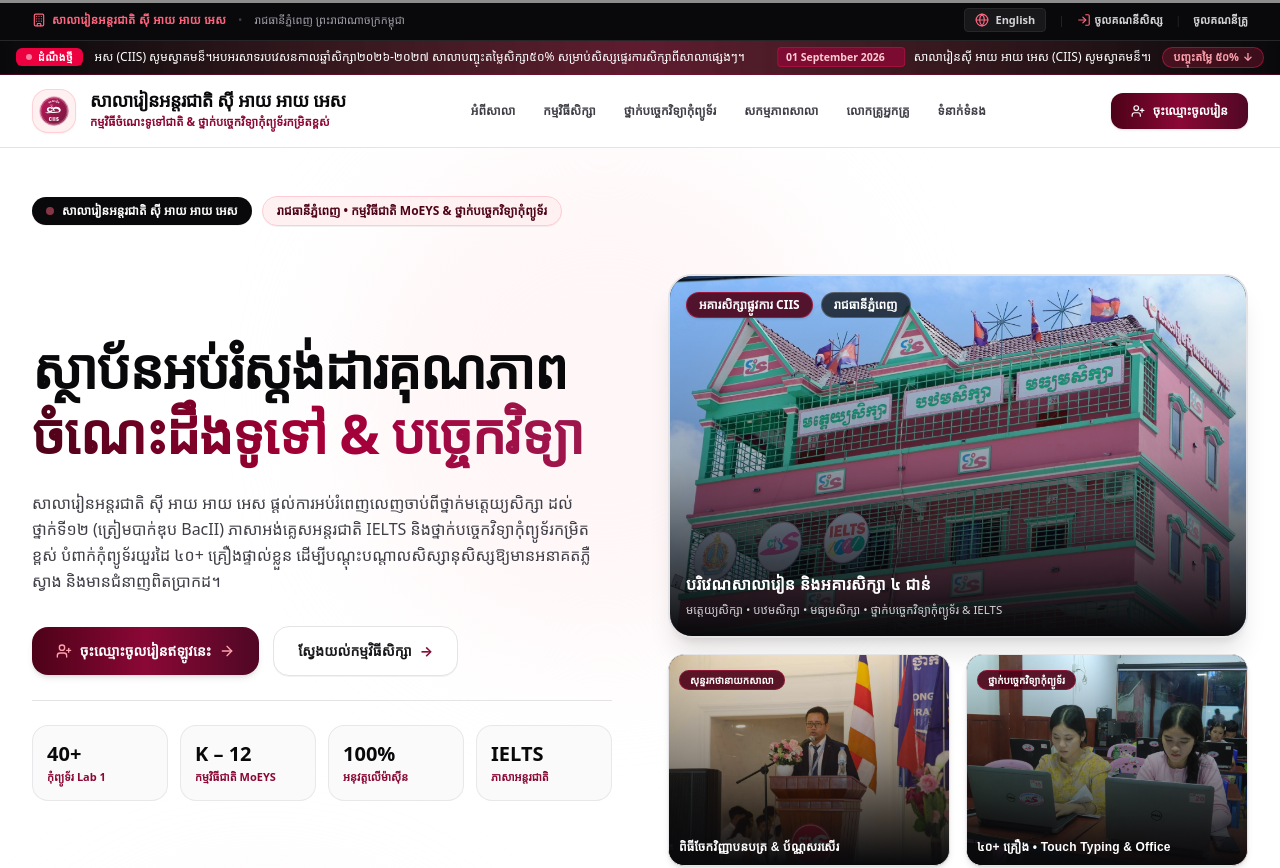
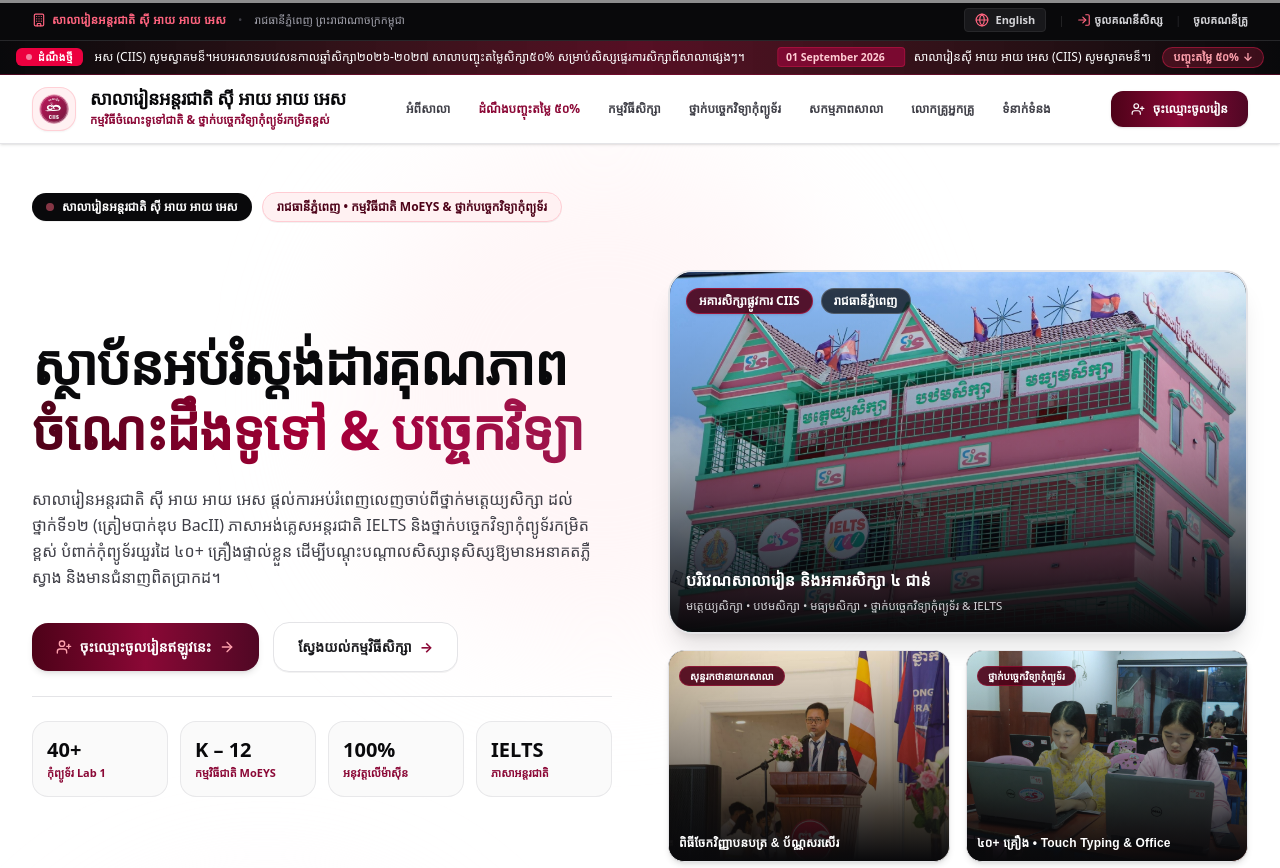
Before and after one commit to jj-engineer/ciis-system, a React (Vite) app: page / in a window 1280 px wide. Shown: the top 868 px of the page. Built offline with nearby package versions, Linux system fonts and the light colour scheme; a web font is replaced by a local one.

Commit message:
feat: make master navbar and notification ticker fixed with smooth scroll to announcement

```diff
--- a/src/pages/landing/GuestLandingPage.tsx
+++ b/src/pages/landing/GuestLandingPage.tsx
@@ -433,9 +433,12 @@
       </div>
 
       {/* ========================================================================= */}
-      {/* 1. TOP UTILITY STRIP (Official School Contact & Location)                 */}
-      {/* ========================================================================= */}
-      <div className="bg-zinc-950 text-zinc-300 text-[11.5px] border-b border-zinc-800 px-4 sm:px-8 py-2 flex items-center justify-between z-50 relative">
+      {/* FIXED MASTER HEADER: UTILITY STRIP + NEWS NOTIFICATION + MAIN NAVBAR      */}
+      {/* ========================================================================= */}
+      <div className="sticky top-0 z-50 w-full shadow-sm">
+
+        {/* 1. TOP UTILITY STRIP (Official School Contact & Location) */}
+        <div className="bg-zinc-950 text-zinc-300 text-[11.5px] border-b border-zinc-800 px-4 sm:px-8 py-1.5 sm:py-2 flex items-center justify-between relative z-50">
           <div className="flex items-center gap-3">
             <span className="inline-flex items-center gap-1.5 text-rose-400 font-bold tracking-wide">
               <Building className="w-3.5 h-3.5" />
@@ -482,10 +485,8 @@
           </div>
         </div>
 
-      {/* ========================================================================= */}
-      {/* OFFICIAL SCHOOL NEWS TICKER ANNOUNCEMENT STRIP (50% DISCOUNT)             */}
-      {/* ========================================================================= */}
-      <div className="bg-gradient-to-r from-zinc-950 via-rose-950/90 to-zinc-950 text-white text-xs border-b border-rose-900/50 py-1.5 px-4 overflow-hidden relative z-40">
+        {/* 2. FIXED NOTIFICATION TICKER BAR (Clicks Scroll Directly to Announcement Section) */}
+        <div className="bg-gradient-to-r from-zinc-950 via-rose-950/95 to-zinc-950 text-white text-xs border-b border-rose-900/50 py-1.5 px-4 overflow-hidden relative z-40">
           <div className="max-w-7xl mx-auto flex items-center justify-between gap-3">
 
             <div className="flex items-center gap-2 shrink-0">
@@ -499,13 +500,12 @@
               <ul id="navbar-discount-ticker" className="news-ticker-list flex items-center whitespace-nowrap animate-marquee hover:[animation-play-state:paused] cursor-pointer">
                 <li className="inline-block px-4 shrink-0">
                   <a
-                  href="https://www.ciiscambodia.com/read/%E1%9E%9F%E1%9E%9B%E1%9E%9A%E1%9E%93%E1%9E%9F-%E1%9E%A2%E1%9E%99-%E1%9E%A2%E1%9E%99-%E1%9E%A2%E1%9E%9F-ciis-%E1%9E%9F%E1%9E%98%E1%9E%9F%E1%9E%9C%E1%9E%82%E1%9E%98%E1%9E%93%E1%9E%A2%E1%9E%94%E1%9E%A2%E1%9E%9A%E1%9E%9F%E1%9E%91%E1%9E%9A%E1%9E%94%E1%9E%9C%E1%9E%8F%E1%9E%9F%E1%9E%93%E1%9E%80%E1%9E%9B%E1%9E%86%E1%9E%93%E1%9E%9F%E1%9E%80%E1%9E%9F%E1%9F%A2%E1%9F%A0%E1%9F%A2%E1%9F%A6-%E1%9F%A2%E1%9F%A0%E1%9F%A2%E1%9F%A7-%E1%9E%9F%E1%9E%9B%E1%9E%94%E1%9E%89%E1%9E%85%E1%9E%91%E1%9E%98%E1%9E%9B%E1%9E%9F%E1%9E%80%E1%9E%9F%E1%9F%A5%E1%9F%A0-%E1%9E%9F%E1%9E%98%E1%9E%9A%E1%9E%94%E1%9E%9F%E1%9E%9F%E1%9E%9F%E1%9E%95%E1%9E%91%E1%9E%9A%E1%9E%80%E1%9E%9A%E1%9E%9F%E1%9E%80%E1%9E%9F%E1%9E%9P%E1%9E%9F%E1%9E%9B%E1%9E%95%E1%9E%9F%E1%9E%84%E1%9E%84"
-                  target="_blank"
-                  rel="noopener noreferrer"
-                  className="hover:text-rose-300 transition-colors inline-flex items-center gap-2 font-medium"
+                    href="#announcement-discount"
+                    onClick={(e) => scrollToSection(e, 'announcement-discount')}
+                    className="hover:text-rose-300 transition-colors inline-flex items-center gap-2 font-medium cursor-pointer"
                   >
                     <div className="datenews inline-flex items-center gap-1.5 px-2 py-0.5 rounded bg-rose-900/80 text-rose-200 text-[10.5px] font-bold border border-rose-500/30">
-                    <span>01 September 2026</span>
+                      01 September 2026
                       <span className="w-1.5 h-1.5 rounded-full bg-rose-400 animate-ping" />
                     </div>
                     <span>
@@ -515,13 +515,12 @@
                 </li>
                 <li className="inline-block px-4 shrink-0">
                   <a
-                  href="https://www.ciiscambodia.com/read/%E1%9E%9F%E1%9E%9B%E1%9E%9A%E1%9E%93%E1%9E%9F-%E1%9E%A2%E1%9E%99-%E1%9E%A2%E1%9E%99-%E1%9E%A2%E1%9E%9F-ciis-%E1%9E%9F%E1%9E%98%E1%9E%9F%E1%9E%9C%E1%9E%82%E1%9E%98%E1%9E%93%E1%9E%A2%E1%9E%94%E1%9E%A2%E1%9E%9A%E1%9E%9F%E1%9E%91%E1%9E%9A%E1%9E%94%E1%9E%9C%E1%9E%8F%E1%9E%9F%E1%9E%93%E1%9E%80%E1%9E%9B%E1%9E%86%E1%9E%93%E1%9E%9F%E1%9E%80%E1%9E%9F%E1%9F%A2%E1%9F%A0%E1%9F%A2%E1%9F%A6-%E1%9F%A2%E1%9F%A0%E1%9F%A2%E1%9F%A7-%E1%9E%9F%E1%9E%9B%E1%9E%94%E1%9E%89%E1%9E%85%E1%9E%91%E1%9E%98%E1%9E%9B%E1%9E%9F%E1%9E%80%E1%9E%9F%E1%9F%A5%E1%9F%A0-%E1%9E%9F%E1%9E%98%E1%9E%9A%E1%9E%94%E1%9E%9F%E1%9E%9F%E1%9E%9F%E1%9E%95%E1%9E%91%E1%9E%9A%E1%9E%80%E1%9E%9A%E1%9E%9F%E1%9E%80%E1%9E%9F%E1%9E%9P%E1%9E%9F%E1%9E%9B%E1%9E%95%E1%9E%9F%E1%9E%84%E1%9E%84"
-                  target="_blank"
-                  rel="noopener noreferrer"
-                  className="hover:text-rose-300 transition-colors inline-flex items-center gap-2 font-medium"
+                    href="#announcement-discount"
+                    onClick={(e) => scrollToSection(e, 'announcement-discount')}
+                    className="hover:text-rose-300 transition-colors inline-flex items-center gap-2 font-medium cursor-pointer"
                   >
                     <div className="datenews inline-flex items-center gap-1.5 px-2 py-0.5 rounded bg-rose-900/80 text-rose-200 text-[10.5px] font-bold border border-rose-500/30">
-                    <span>01 September 2026</span>
+                      01 September 2026
                       <span className="w-1.5 h-1.5 rounded-full bg-rose-400 animate-ping" />
                     </div>
                     <span>
@@ -535,7 +534,7 @@
             <a
               href="#announcement-discount"
               onClick={(e) => scrollToSection(e, 'announcement-discount')}
-            className="hidden md:inline-flex items-center gap-1 px-2.5 py-0.5 rounded-full bg-rose-500/20 hover:bg-rose-500/30 text-rose-300 text-[11px] font-bold border border-rose-500/40 transition-colors shrink-0"
+              className="hidden md:inline-flex items-center gap-1 px-2.5 py-0.5 rounded-full bg-rose-500/20 hover:bg-rose-500/30 text-rose-300 text-[11px] font-bold border border-rose-500/40 transition-colors shrink-0 cursor-pointer"
             >
               <span>{isKhmer ? 'បញ្ចុះតម្លៃ ៥០%' : '50% Discount'}</span>
               <span>↓</span>
@@ -544,18 +543,17 @@
           </div>
         </div>
 
-      {/* ========================================================================= */}
-      {/* 2. MAIN HEADER NAVIGATION WITH SMOOTH CINEMATIC SCROLL                    */}
-      {/* ========================================================================= */}
+        {/* 3. MAIN NAVBAR HEADER NAVIGATION */}
         <header
-        className={`sticky top-0 z-40 bg-white/95 backdrop-blur-md border-b transition-all duration-300 ${isScrolled ? 'border-zinc-300 shadow-sm py-2.5' : 'border-zinc-200 py-3.5'
+          className={`bg-white/95 backdrop-blur-md border-b transition-all duration-300 ${
+            isScrolled ? 'border-zinc-300 shadow-xs py-2' : 'border-zinc-200 py-3'
           }`}
         >
           <div className="max-w-7xl mx-auto px-4 sm:px-6 lg:px-8 flex items-center justify-between gap-4">
 
             {/* Logo & School Name */}
             <div className="flex items-center gap-3.5 min-w-0">
-            <div className="w-11 h-11 rounded-2xl bg-rose-50 p-1.5 flex items-center justify-center border border-rose-200/90 shrink-0 shadow-xs">
+              <div className="w-10 h-10 sm:w-11 sm:h-11 rounded-2xl bg-rose-50 p-1.5 flex items-center justify-center border border-rose-200/90 shrink-0 shadow-xs">
                 <img src="/ciis-logo.svg" alt="CIIS Logo" className="w-full h-full object-contain" />
               </div>
               <div className="min-w-0">
@@ -578,6 +576,13 @@
                 {isKhmer ? 'អំពីសាលា' : 'About CIIS'}
               </a>
               <a
+                href="#announcement-discount"
+                onClick={(e) => scrollToSection(e, 'announcement-discount')}
+                className="hover:text-rose-950 transition-colors py-1 cursor-pointer text-rose-900 font-black"
+              >
+                {isKhmer ? 'ដំណឹងបញ្ចុះតម្លៃ ៥០%' : '50% Promo'}
+              </a>
+              <a
                 href="#programs"
                 onClick={(e) => scrollToSection(e, 'programs')}
                 className="hover:text-rose-950 transition-colors py-1 cursor-pointer"
@@ -648,8 +653,11 @@
                 <Menu className="w-5 h-5" />
               </button>
             </div>
+
           </div>
         </header>
+
+      </div>
 
       {/* Mobile Slide-Over Drawer */}
       {mobileMenuOpen && (
```
Lines whose indentation alone changed are shown as unchanged.
